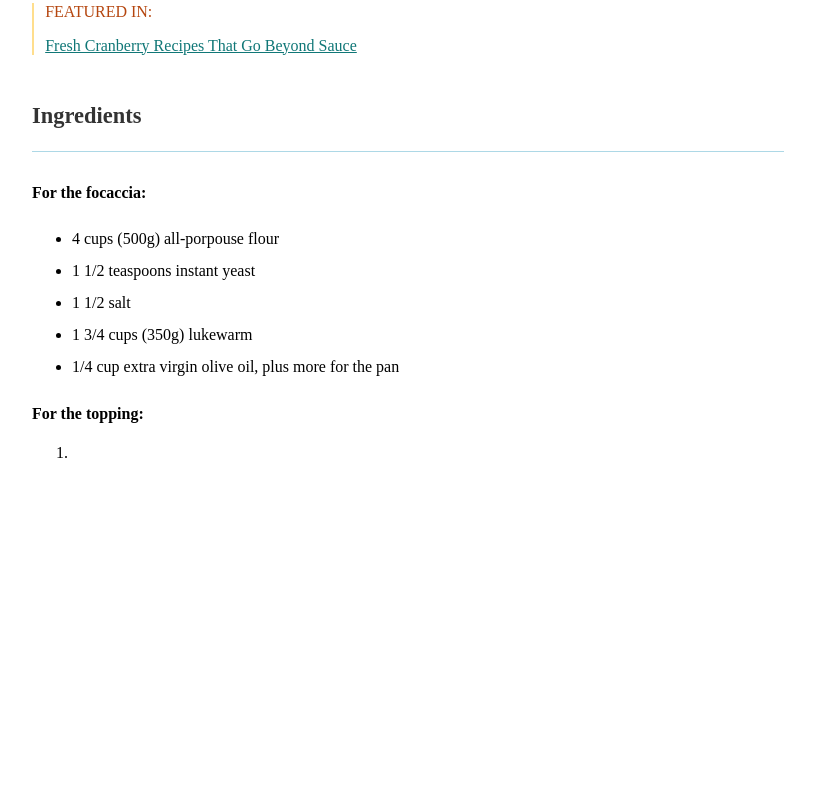
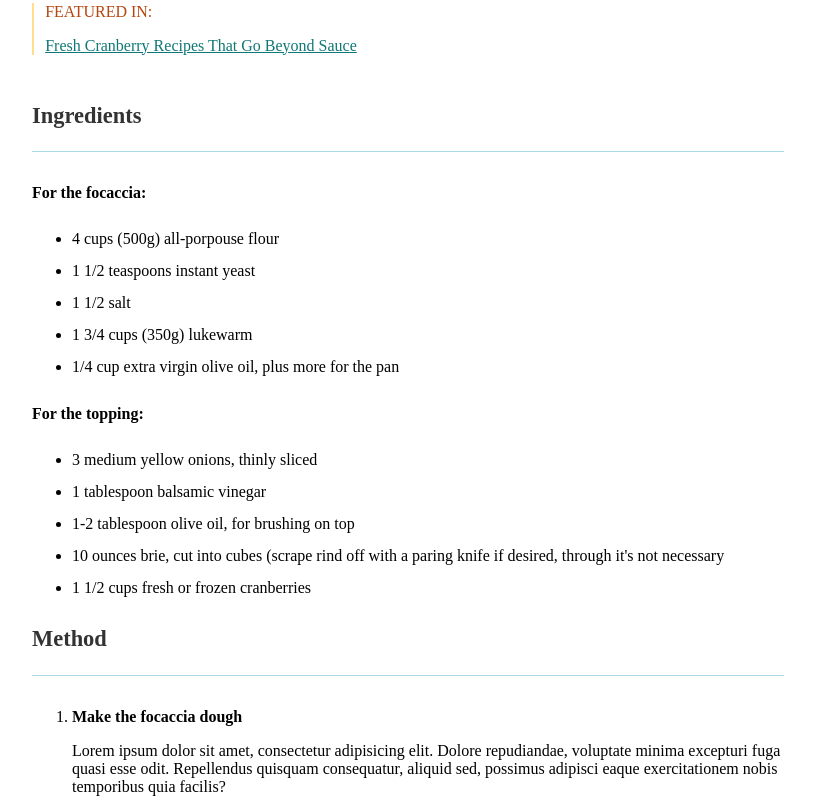
Before and after one commit to LorenzoLoPresti/u1-w1-d3-Esercizio, a plain HTML site: page index.html in a window 1280 px wide. Shown: the part 686-1498 px from the top of the page, without its empty margins (232-1047 px from the left). Before the commit the page ends 1164 px from the top, so only its background shows below. Drawn offline with Linux system fonts and the light colour scheme.

Commit message:
All list finished

```diff
--- a/assets/CSS/style.css
+++ b/assets/CSS/style.css
@@ -68,13 +68,25 @@ video {
   color: #107777;
 }
 
-.ingredients-title {
+.sub-titles {
   border-bottom: 1px solid lightblue;
   color: #333333;
   font-size: 1.2rem;
   margin-bottom: 2rem;
 }
 
-.first-list {
+.list {
   line-height: 2;
 }
+
+li > span {
+  font-weight: bold;
+}
+
+#ordered-list-item {
+  margin-bottom: 1rem;
+}
+
+.nostyle-listitem {
+  list-style-type: none;
+}
--- a/index.html
+++ b/index.html
@@ -83,13 +83,13 @@
         <!--SECONDA SEZIONE ARTICOLO-->
         <section>
           <!--TITOLO SECONDO PARAGRAFO-->
-          <div class="ingredients-title"><h3>Ingredients</h3></div>
+          <div class="sub-titles"><h3>Ingredients</h3></div>
           <!--TITOLO SECONDO PARAGRAFO-->
           <div>
             <h4>For the focaccia:</h4>
           </div>
           <!--PRIMA LISTA INGREDIENTI-->
-          <div class="first-list">
+          <div class="list">
             <ul>
               <li>4 cups (500g) all-porpouse flour</li>
               <li>1 1/2 teaspoons instant yeast</li>
@@ -102,14 +102,22 @@
             <!--SECONDA LISTA INGREDIENTI-->
             <h4>For the topping:</h4>
           </div>
-        </section>
-        <section>
-          <div><h3></h3></div>
-          <div>
+          <div class="list">
+            <ul>
+                <li>3 medium yellow onions, thinly sliced</li>
+                <li>1 tablespoon balsamic vinegar</li>
+                <li>1-2 tablespoon olive oil, for brushing on top</li>
+                <li>10 ounces brie, cut into cubes (scrape rind off with a paring knife if desired, through it's not necessary</li>
+                <li>1 1/2 cups fresh or frozen cranberries</li>
+          </div>
+          <div class="sub-titles"><h3>Method</h3></div>
+        <!--METODO-->
+        <div>
             <ol>
-              <li></li>
+                <li id="ordered-list-item"><span>Make the focaccia dough</span></li>
+                <li class="nostyle-listitem">Lorem ipsum dolor sit amet, consectetur adipisicing elit. Dolore repudiandae, voluptate minima excepturi fuga quasi esse odit. Repellendus quisquam consequatur, aliquid sed, possimus adipisci eaque exercitationem nobis temporibus quia facilis?</li>
             </ol>
-          </div>
+        </div>
         </section>
       </article>
     </main>
```
